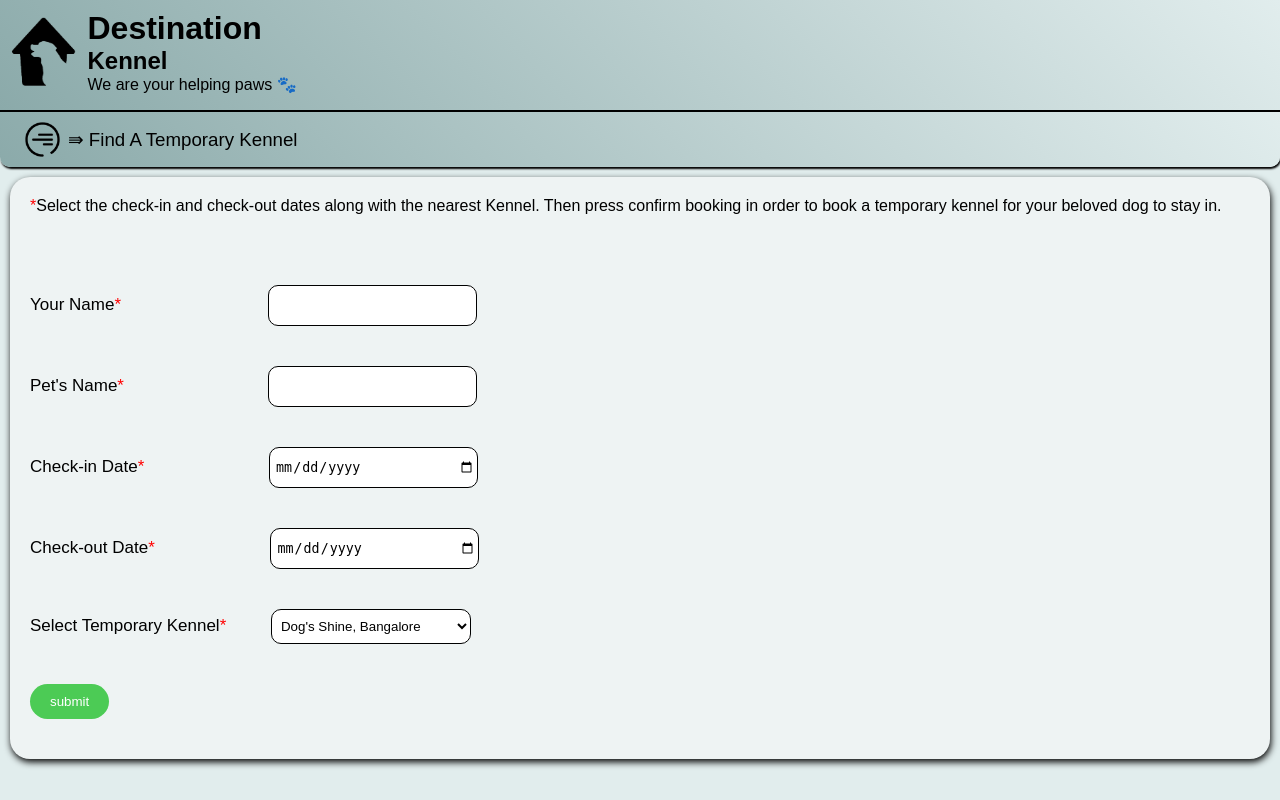
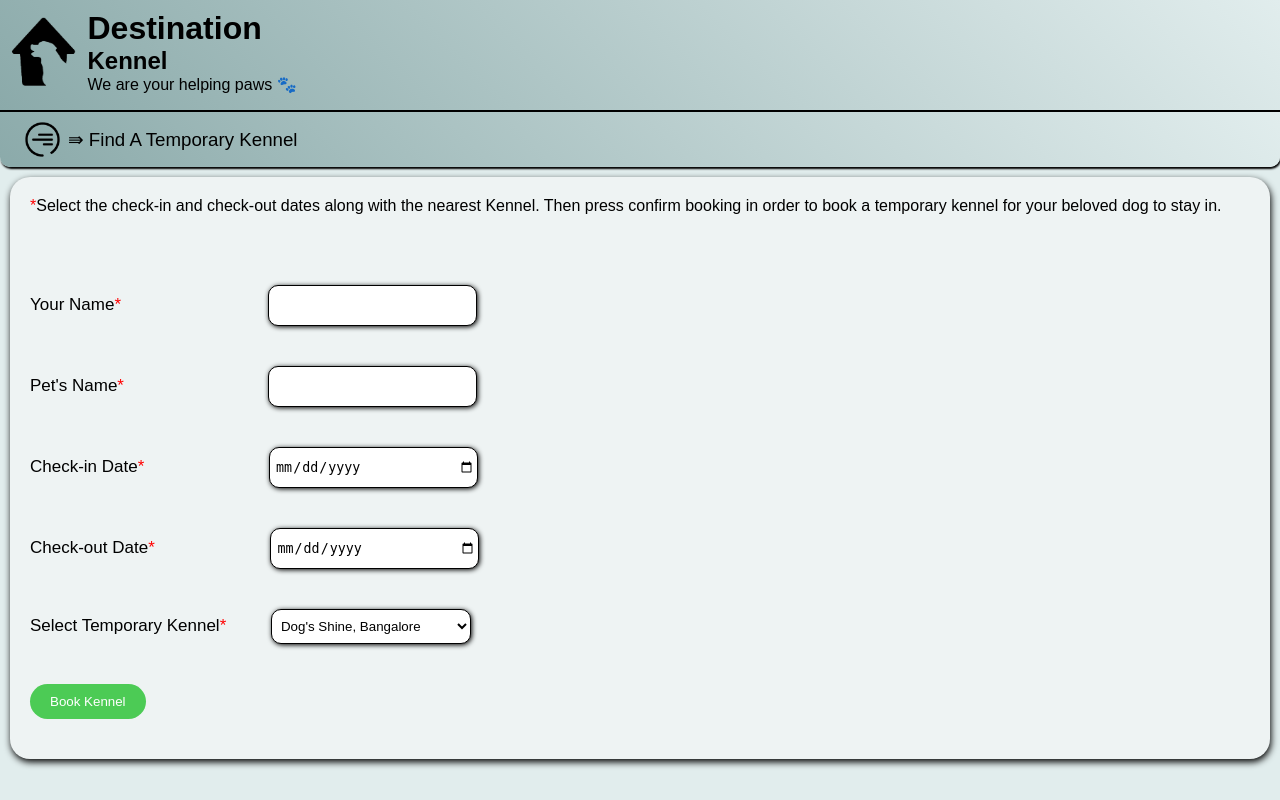
Before and after one commit to tanishqvyas/webdev-project, a PHP site: page /temporarykennel/temporarykennel.html in a window 1280 px wide. Run offline with PHP 8.4, Linux system fonts and the light colour scheme; some libraries are stand-ins or nearby versions; some web fonts are replaced.

Commit message:
minor modifications

```diff
--- a/temporarykennel/temporarykennel.css
+++ b/temporarykennel/temporarykennel.css
@@ -21,7 +21,7 @@ p
 	border-radius: 10px;
 	padding: 2px;
 	padding-left: 5px;
-	/*box-shadow: 1px 1px 5px;*/
+	box-shadow: 1px 1px 5px;
 	background-color: white;
 }
 
--- a/temporarykennel/temporarykennel.html
+++ b/temporarykennel/temporarykennel.html
@@ -150,7 +150,7 @@
 			</div>
 
 
-			<button id="button" >submit</button>
+			<button id="button" >Book Kennel</button>
 
 		</form>
 
```
